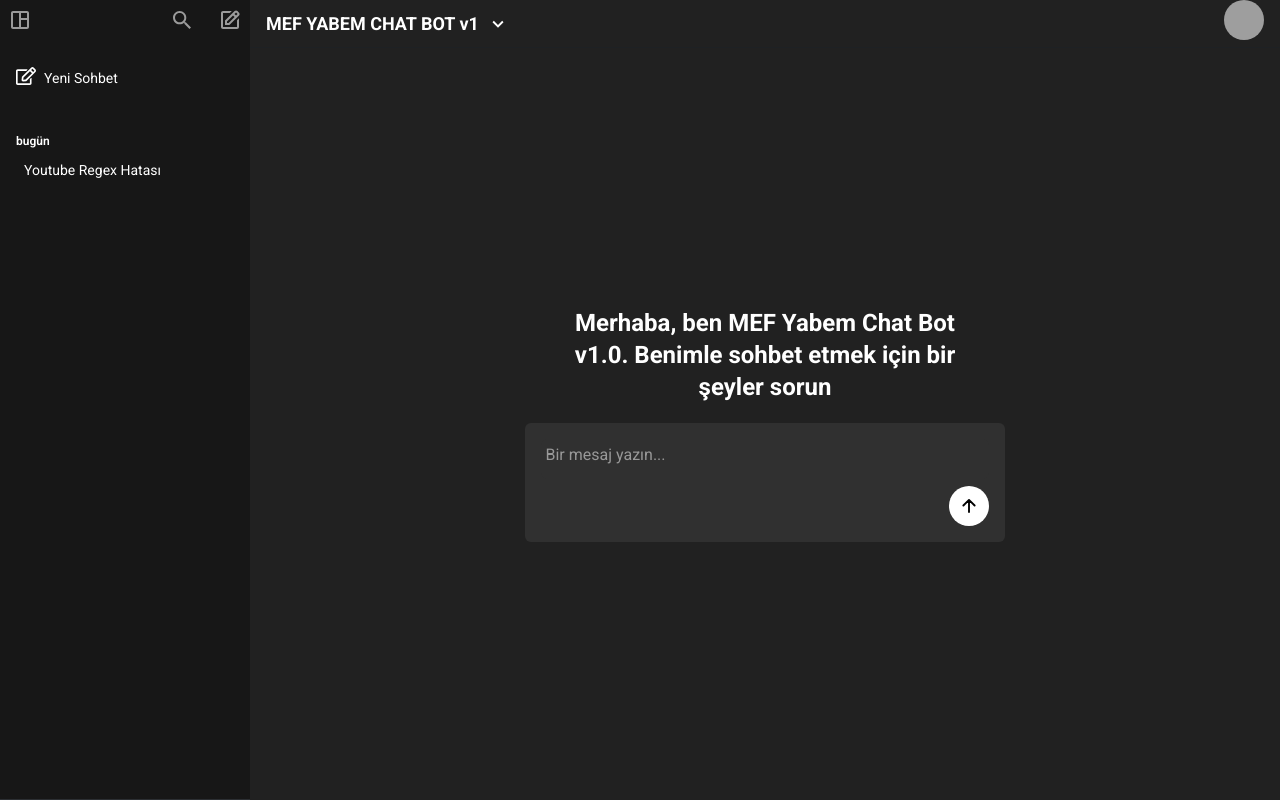
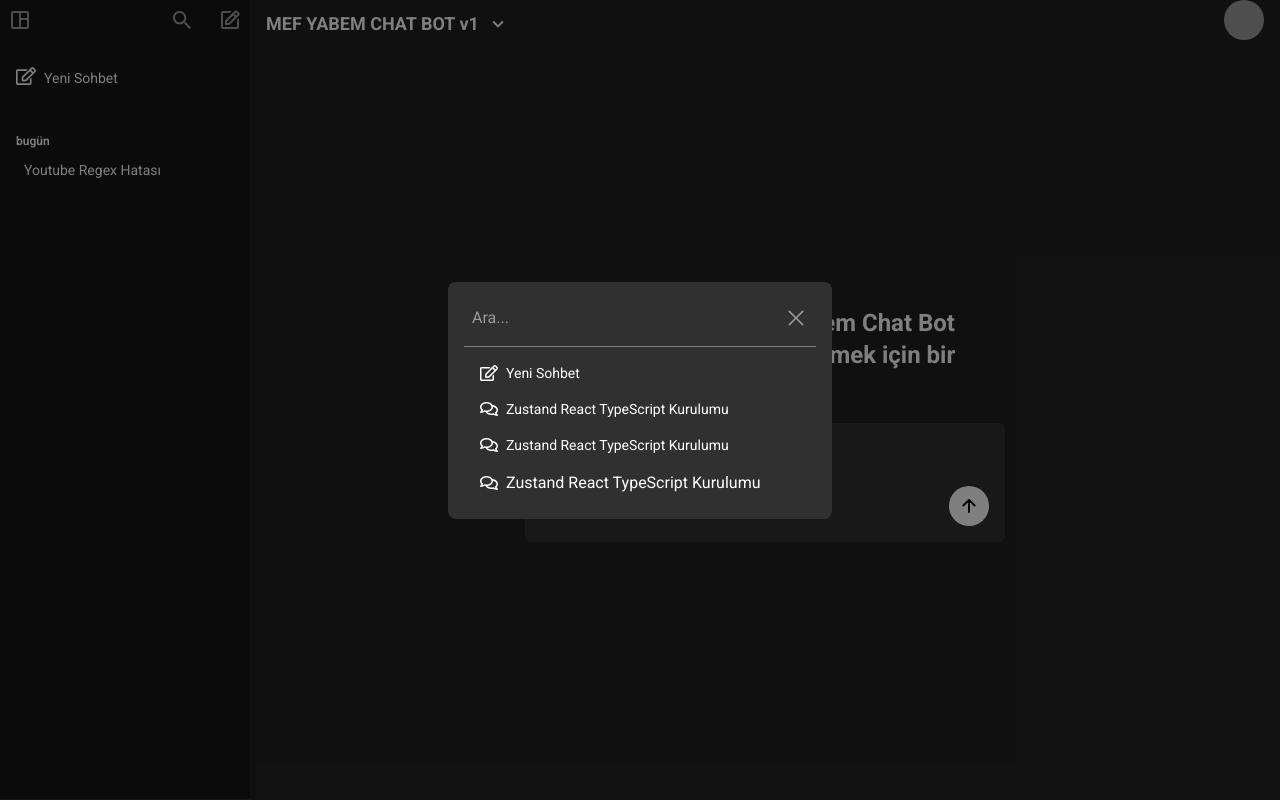
Before and after one commit to OguzhanBek/YABEM-ChatBot, a React (Vite) app: page / in a window 1280 px wide. Built offline with nearby package versions, Linux system fonts and the light colour scheme; grey boxes are pictures that could not be loaded.

Commit message:
added search modal ui

```diff
--- /dev/null
+++ b/src/components/template/modal/index.tsx
@@ -0,0 +1,11 @@
+type ModalProps = {
+  children: React.ReactNode;
+};
+
+export const Modal: React.FC<ModalProps> = ({ children }) => {
+  return (
+    <div className="absolute w-screen h-screen bg-black/50 bg-opacity-10 top-0 left-0 flex justify-center items-center z-50">
+      {children}
+    </div>
+  );
+};
--- a/src/layouts/web/index.tsx
+++ b/src/layouts/web/index.tsx
@@ -2,10 +2,12 @@ import { Outlet } from "react-router-dom";
 import { Sidebar } from "./Components/Sidebar";
 
 import { Navbar } from "./Components/Navbar";
+import { Modal } from "../../components/template/modal";
+import { IoMdSearch } from "react-icons/io";
+import { LiaTimesSolid } from "react-icons/lia";
+import { FaRegComments, FaRegEdit } from "react-icons/fa";
 export const WebLayout = () => {
   return (
-    <>
-      {/* <Header /> */}
     <div className="w-full flex-row  flex shrink-0 ">
       <Sidebar />
       <main className="flex flex-1 w-full shrink-0 flex-col  overflow-x-hidden h-screen relative bg-[#212121]">
@@ -16,9 +18,73 @@ export const WebLayout = () => {
           <Outlet />
         </div>
       </main>
-        {/* <Player /> */}
-        {/* <RightBar /> */}
+      <Modal>
+        <div className="bg-[#303030] w-[30%]  rounded-lg p-4">
+          <div className="flex flex-row gap-2 border-b border-[#808080] pb-2 mb-2">
+            <input
+              type="text"
+              className="w-full p-2 rounded-md bg-[#303030]  text-white outline-none"
+              placeholder="Ara..."
+            />
+            <button
+              className="cursor-pointer hover:bg-white/20 items-center justify-center w-10 h-10 p-2 rounded-sm group"
+              onClick={() => {
+                alert("clicked");
+              }}
+            >
+              <LiaTimesSolid
+                size={24}
+                className="text-[#9B9B9B] group-hover:text-white transition-colors "
+              />
+            </button>
           </div>
-    </>
+          <div>
+            <div className="flex flex-row px-4 py-2 items-center rounded-sm hover:bg-white/10 w-full gap-2 cursor-pointer text-sm">
+              <FaRegEdit
+                size={18}
+                className="text-white group-hover:text-white transition-colors "
+              />
+              <span className="text-white">Yeni Sohbet</span>
+            </div>
+
+            <ul>
+              <li>
+                <div className="flex flex-row px-4 py-2 items-center rounded-sm hover:bg-white/10 w-full gap-2 cursor-pointer text-sm">
+                  <FaRegComments
+                    size={18}
+                    className="text-white group-hover:text-white transition-colors "
+                  />
+                  <span className="text-white">
+                    Zustand React TypeScript Kurulumu
+                  </span>
+                </div>
+              </li>
+              <li>
+                <div className="flex flex-row px-4 py-2 items-center rounded-sm hover:bg-white/10 w-full gap-2 cursor-pointer text-sm">
+                  <FaRegComments
+                    size={18}
+                    className="text-white group-hover:text-white transition-colors "
+                  />
+                  <span className="text-white">
+                    Zustand React TypeScript Kurulumu
+                  </span>
+                </div>
+              </li>
+              <li>
+                <div className="flex flex-row px-4 py-2 items-center rounded-sm hover:bg-white/10 w-full gap-2 cursor-pointer">
+                  <FaRegComments
+                    size={18}
+                    className="text-white group-hover:text-white transition-colors "
+                  />
+                  <span className="text-white">
+                    Zustand React TypeScript Kurulumu
+                  </span>
+                </div>
+              </li>
+            </ul>
+          </div>
+        </div>
+      </Modal>
+    </div>
   );
 };
```
Also changed, not shown: src/pages/Home/Home.tsx (+3 -4 lines). Lines whose indentation alone changed are shown as unchanged.
